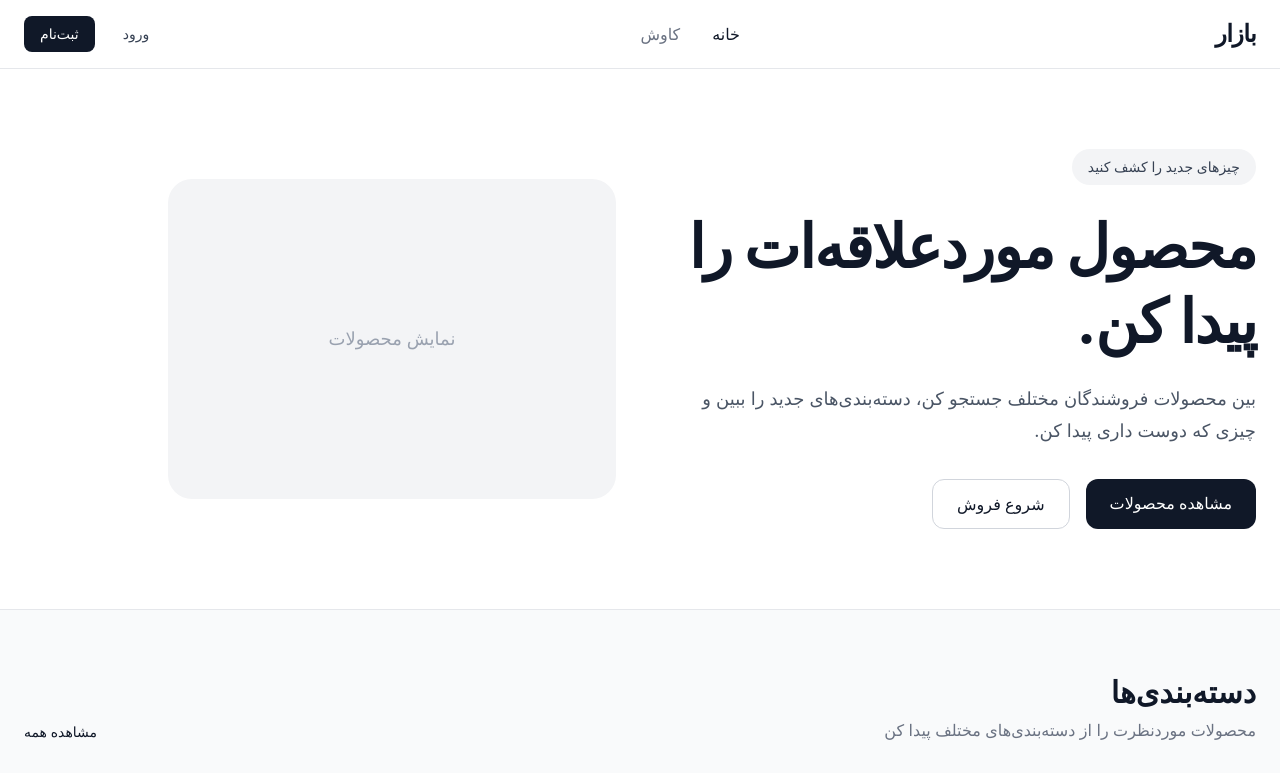
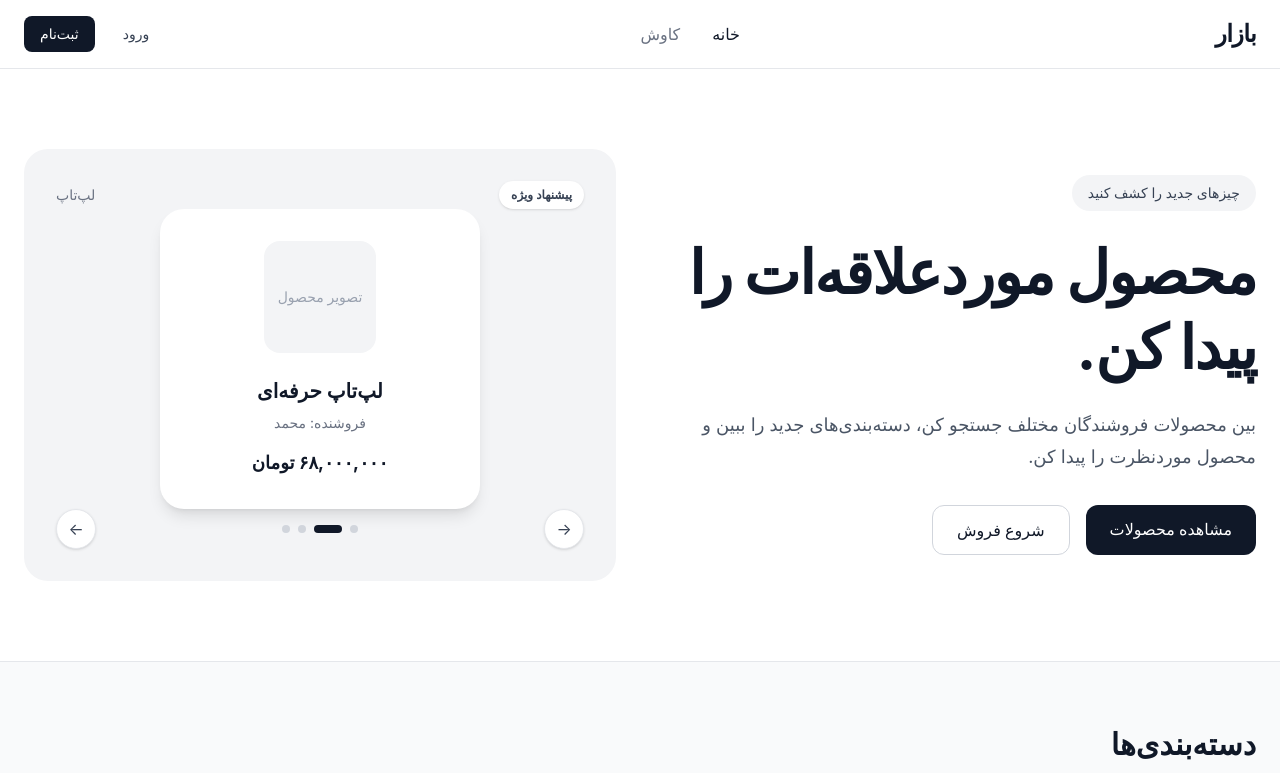
Before and after one commit to mhossein8413/marketplace-store, a React (Vite) app in the folder frontend/: page / in a window 1280 px wide. Shown: the top 773 px of the page. Built offline with nearby package versions, Linux system fonts and the light colour scheme.

Commit message:
fix: resolve footer and rtl carousel controls

```diff
--- a/frontend/src/components/home/Hero.jsx
+++ b/frontend/src/components/home/Hero.jsx
@@ -1,48 +1,187 @@
+import { useEffect, useState } from "react";
 import { Link } from "react-router";
 
+const slides = [
+  {
+    id: 1,
+    category: "موبایل",
+    title: "آیفون ۱۵",
+    seller: "فروشنده: علی",
+    price: "۵۲,۰۰۰,۰۰۰ تومان",
+    badge: "محصول ویژه",
+  },
+  {
+    id: 2,
+    category: "لپ‌تاپ",
+    title: "لپ‌تاپ حرفه‌ای",
+    seller: "فروشنده: محمد",
+    price: "۶۸,۰۰۰,۰۰۰ تومان",
+    badge: "پیشنهاد ویژه",
+  },
+  {
+    id: 3,
+    category: "دیجیتال",
+    title: "هدفون بی‌سیم",
+    seller: "فروشنده: سارا",
+    price: "۴,۵۰۰,۰۰۰ تومان",
+    badge: "محبوب‌ترین",
+  },
+  {
+    id: 4,
+    category: "پوشیدنی",
+    title: "ساعت هوشمند",
+    seller: "فروشنده: رضا",
+    price: "۷,۲۰۰,۰۰۰ تومان",
+    badge: "جدید",
+  },
+];
+
 function Hero() {
+  const [currentSlide, setCurrentSlide] = useState(0);
+
+  useEffect(() => {
+    const interval = setInterval(() => {
+      setCurrentSlide((current) =>
+        current === slides.length - 1 ? 0 : current + 1
+      );
+    }, 4000);
+
+    return () => {
+      clearInterval(interval);
+    };
+  }, []);
+
+  const slide = slides[currentSlide];
+
+  const nextSlide = () => {
+    setCurrentSlide((current) =>
+      current === slides.length - 1 ? 0 : current + 1
+    );
+  };
+
+  const previousSlide = () => {
+    setCurrentSlide((current) =>
+      current === 0 ? slides.length - 1 : current - 1
+    );
+  };
+
   return (
     <section className="border-b border-gray-200 bg-white">
-      <div className="mx-auto grid max-w-7xl gap-12 px-6 py-20 md:grid-cols-2 md:items-center">
+      <div className="mx-auto grid max-w-7xl gap-12 px-6 py-16 md:grid-cols-2 md:items-center md:py-20">
 
-        {/* متن */}
+        {/* متن Hero */}
         <div>
-          <span className="inline-block rounded-full bg-gray-100 px-4 py-2 text-sm font-medium text-gray-700">
+          <span className="inline-flex rounded-full bg-gray-100 px-4 py-2 text-sm font-medium text-gray-700">
             چیزهای جدید را کشف کنید
           </span>
 
-          <h1 className="mt-6 text-4xl font-bold leading-tight tracking-tight text-gray-900 md:text-6xl">
+          <h1 className="mt-6 max-w-2xl text-4xl font-bold leading-tight tracking-tight text-gray-900 md:text-6xl">
             محصول موردعلاقه‌ات را پیدا کن.
           </h1>
 
           <p className="mt-6 max-w-xl text-lg leading-8 text-gray-600">
             بین محصولات فروشندگان مختلف جستجو کن،
-            دسته‌بندی‌های جدید را ببین و چیزی که دوست داری پیدا کن.
+            دسته‌بندی‌های جدید را ببین و محصول موردنظرت را پیدا کن.
           </p>
 
           <div className="mt-8 flex flex-wrap gap-4">
             <Link
               to="/explore"
-              className="rounded-xl bg-gray-900 px-6 py-3 font-medium text-white hover:bg-gray-800"
+              className="rounded-xl bg-gray-900 px-6 py-3 font-medium text-white transition hover:bg-gray-800"
             >
               مشاهده محصولات
             </Link>
 
             <Link
               to="/register"
-              className="rounded-xl border border-gray-300 bg-white px-6 py-3 font-medium text-gray-900 hover:bg-gray-50"
+              className="rounded-xl border border-gray-300 bg-white px-6 py-3 font-medium text-gray-900 transition hover:bg-gray-50"
             >
               شروع فروش
             </Link>
           </div>
         </div>
 
-        {/* بخش تصویری */}
-        <div className="flex justify-center md:justify-start">
-          <div className="flex h-80 w-full max-w-md items-center justify-center rounded-3xl bg-gray-100">
-            <span className="text-lg font-medium text-gray-400">
-              نمایش محصولات
-            </span>
+        {/* اسلایدشو */}
+        <div className="relative">
+          <div className="overflow-hidden rounded-3xl bg-gray-100">
+            <div className="min-h-[380px] p-6 sm:p-8">
+
+              {/* بالای کارت */}
+              <div className="flex items-center justify-between">
+                <span className="rounded-full bg-white px-3 py-1.5 text-xs font-semibold text-gray-700 shadow-sm">
+                  {slide.badge}
+                </span>
+
+                <span className="text-sm text-gray-500">
+                  {slide.category}
+                </span>
+              </div>
+
+              {/* فضای محصول */}
+              <div className="flex min-h-[220px] items-center justify-center">
+                <div className="w-full max-w-xs rounded-3xl bg-white p-8 text-center shadow-lg">
+                  <div className="mx-auto flex h-28 w-28 items-center justify-center rounded-2xl bg-gray-100">
+                    <span className="text-sm font-medium text-gray-400">
+                      تصویر محصول
+                    </span>
+                  </div>
+
+                  <h2 className="mt-6 text-xl font-bold text-gray-900">
+                    {slide.title}
+                  </h2>
+
+                  <p className="mt-2 text-sm text-gray-500">
+                    {slide.seller}
+                  </p>
+
+                  <p className="mt-4 text-lg font-bold text-gray-900">
+                    {slide.price}
+                  </p>
+                </div>
+              </div>
+
+              {/* کنترل‌های اسلاید */}
+              <div className="flex items-center justify-between">
+
+                {/* محصول قبلی - سمت راست */}
+                <button
+                  type="button"
+                  onClick={previousSlide}
+                  aria-label="محصول قبلی"
+                  className="flex h-10 w-10 items-center justify-center rounded-full border border-gray-200 bg-white text-gray-700 shadow-sm transition hover:bg-gray-50"
+                >
+                  →
+                </button>
+
+                {/* نقاط */}
+                <div className="flex items-center gap-2">
+                  {slides.map((item, index) => (
+                    <button
+                      key={item.id}
+                      type="button"
+                      onClick={() => setCurrentSlide(index)}
+                      aria-label={`نمایش اسلاید ${index + 1}`}
+                      className={`h-2 rounded-full transition-all ${
+                        currentSlide === index
+                          ? "w-7 bg-gray-900"
+                          : "w-2 bg-gray-300"
+                      }`}
+                    />
+                  ))}
+                </div>
+
+                {/* محصول بعدی - سمت چپ */}
+                <button
+                  type="button"
+                  onClick={nextSlide}
+                  aria-label="محصول بعدی"
+                  className="flex h-10 w-10 items-center justify-center rounded-full border border-gray-200 bg-white text-gray-700 shadow-sm transition hover:bg-gray-50"
+                >
+                  ←
+                </button>
+
+              </div>
+            </div>
           </div>
         </div>
 
--- /dev/null
+++ b/frontend/src/components/layout/Footer.jsx
@@ -0,0 +1,164 @@
+import { Link } from "react-router";
+
+function Footer() {
+  return (
+    <footer className="border-t border-gray-200 bg-white">
+      <div className="mx-auto max-w-7xl px-6 py-14">
+
+        {/* بخش بالایی */}
+        <div className="grid gap-10 md:grid-cols-2 lg:grid-cols-4">
+
+          {/* برند */}
+          <div className="lg:col-span-2">
+            <Link
+              to="/"
+              className="text-2xl font-bold text-gray-900"
+            >
+              بازار
+            </Link>
+
+            <p className="mt-4 max-w-md text-sm leading-7 text-gray-500">
+              بازاری برای کشف محصولات جدید، خرید از فروشندگان مختلف
+              و شروع یک مسیر تازه برای فروش محصولات.
+            </p>
+
+            <Link
+              to="/register"
+              className="mt-6 inline-flex rounded-xl bg-gray-900 px-5 py-3 text-sm font-medium text-white transition hover:bg-gray-800"
+            >
+              شروع فروش
+            </Link>
+          </div>
+
+          {/* خرید */}
+          <div>
+            <h3 className="font-semibold text-gray-900">
+              خرید
+            </h3>
+
+            <ul className="mt-4 space-y-3 text-sm text-gray-500">
+              <li>
+                <Link
+                  to="/explore"
+                  className="transition hover:text-gray-900"
+                >
+                  کاوش محصولات
+                </Link>
+              </li>
+
+              <li>
+                <Link
+                  to="/explore"
+                  className="transition hover:text-gray-900"
+                >
+                  دسته‌بندی‌ها
+                </Link>
+              </li>
+
+              <li>
+                <Link
+                  to="/favorites"
+                  className="transition hover:text-gray-900"
+                >
+                  علاقه‌مندی‌ها
+                </Link>
+              </li>
+
+              <li>
+                <Link
+                  to="/cart"
+                  className="transition hover:text-gray-900"
+                >
+                  سبد خرید
+                </Link>
+              </li>
+            </ul>
+          </div>
+
+          {/* فروش */}
+          <div>
+            <h3 className="font-semibold text-gray-900">
+              فروش
+            </h3>
+
+            <ul className="mt-4 space-y-3 text-sm text-gray-500">
+              <li>
+                <Link
+                  to="/profile"
+                  className="transition hover:text-gray-900"
+                >
+                  پروفایل من
+                </Link>
+              </li>
+
+              <li>
+                <Link
+                  to="/profile/products/new"
+                  className="transition hover:text-gray-900"
+                >
+                  ثبت محصول
+                </Link>
+              </li>
+
+              <li>
+                <Link
+                  to="/profile/sales"
+                  className="transition hover:text-gray-900"
+                >
+                  فروش‌های من
+                </Link>
+              </li>
+
+              <li>
+                <Link
+                  to="/register"
+                  className="transition hover:text-gray-900"
+                >
+                  ایجاد حساب
+                </Link>
+              </li>
+            </ul>
+          </div>
+
+        </div>
+
+        {/* جداکننده */}
+        <div className="my-10 border-t border-gray-200" />
+
+        {/* پایین Footer */}
+        <div className="flex flex-col gap-4 text-sm text-gray-500 md:flex-row md:items-center md:justify-between">
+
+          <p>
+            © ۱۴۰۵ بازار. تمامی حقوق محفوظ است.
+          </p>
+
+          <div className="flex flex-wrap gap-5">
+            <Link
+              to="/privacy"
+              className="transition hover:text-gray-900"
+            >
+              حریم خصوصی
+            </Link>
+
+            <Link
+              to="/terms"
+              className="transition hover:text-gray-900"
+            >
+              قوانین و مقررات
+            </Link>
+
+            <Link
+              to="/contact"
+              className="transition hover:text-gray-900"
+            >
+              تماس با ما
+            </Link>
+          </div>
+
+        </div>
+      </div>
+    </footer>
+  );
+}
+
+export default Footer;
--- a/frontend/src/layouts/MainLayout.jsx
+++ b/frontend/src/layouts/MainLayout.jsx
@@ -1,5 +1,6 @@
 import { Outlet } from "react-router";
 import Header from "../components/layout/Header";
+import Footer from "../components/layout/Footer";
 
 function MainLayout() {
   return (
@@ -10,13 +11,7 @@ function MainLayout() {
         <Outlet />
       </main>
 
-      <footer className="border-t bg-white">
-        <div className="mx-auto max-w-7xl px-6 py-8">
-          <p className="text-sm text-gray-500">
-            © ۱۴۰۵ بازار آنلاین. تمامی حقوق محفوظ است.
-          </p>
-        </div>
-      </footer>
+      <Footer />
     </div>
   );
 }
```
